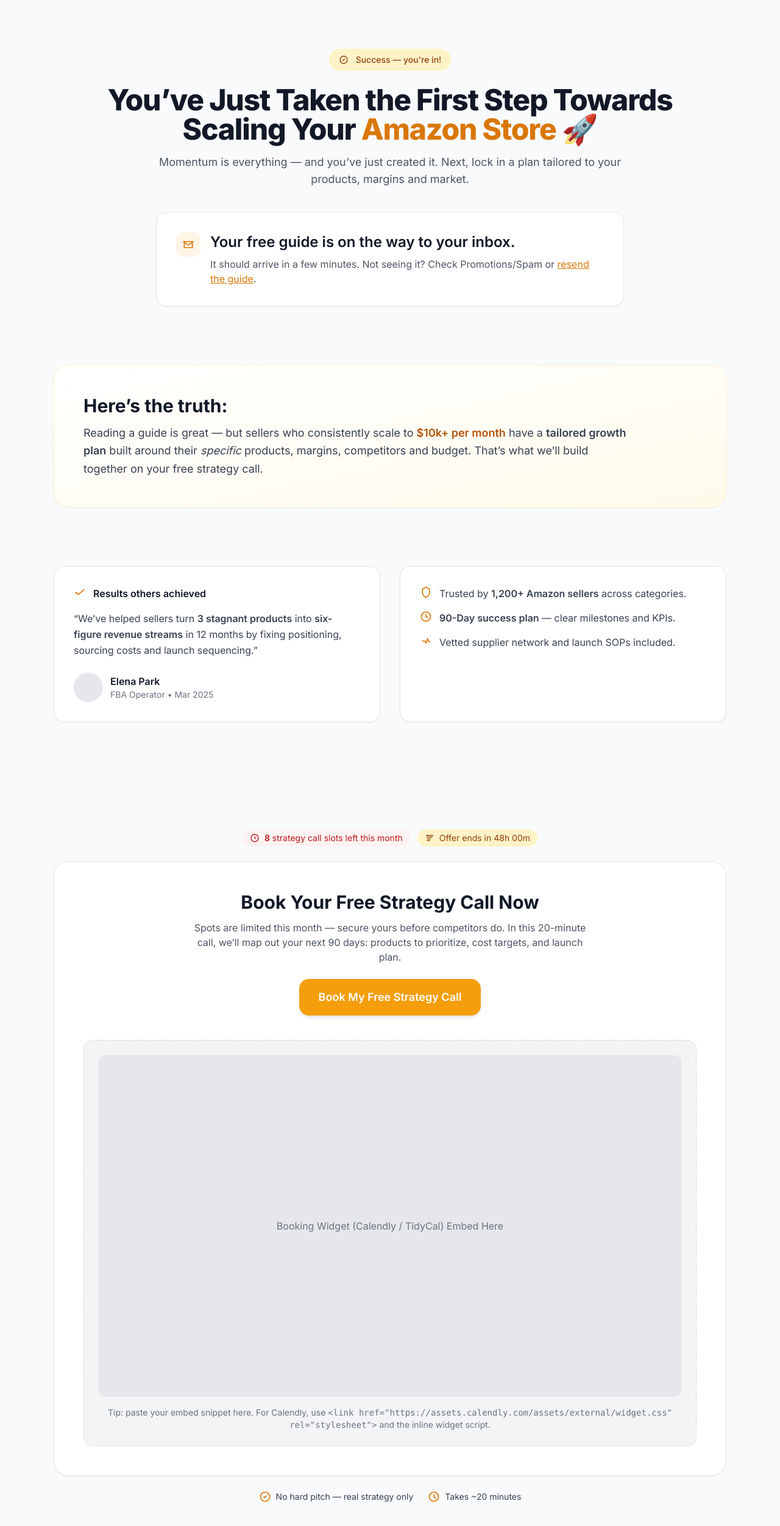
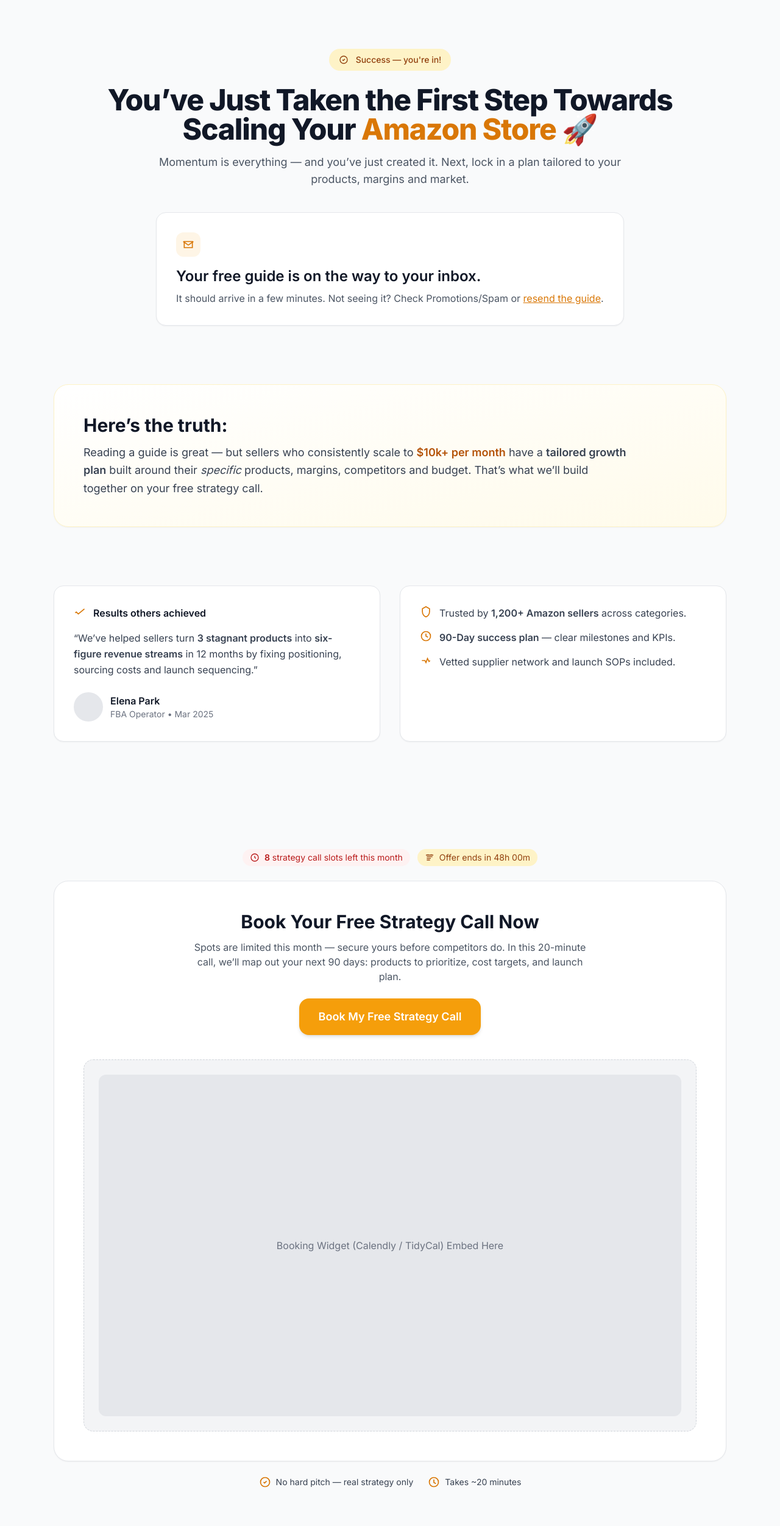
Before and after one commit to CodeVineDev/funneldemo, a website: page Pages/thankyou.html in a window 1280 px wide. Shown: the top 2502 px of the page at 61% size. Drawn offline with nearby package versions, Linux system fonts and the light colour scheme.

Commit message:
flex wrap

```diff
--- a/Pages/thankyou.html
+++ b/Pages/thankyou.html
@@ -53,7 +53,7 @@
 
             <!-- Confirmation Card -->
             <div class="mt-10 bg-white border border-gray-200 rounded-2xl shadow-sm p-8 max-w-3xl mx-auto text-left">
-                <div class="flex items-start gap-4">
+                <div class="flex flex-wrap items-start gap-4">
                     <div class="flex-shrink-0 w-10 h-10 rounded-xl bg-amber-500/10 flex items-center justify-center">
                         <!-- Mail Icon -->
                         <svg class="w-5 h-5 text-amber-600" viewBox="0 0 24 24" fill="none" stroke="currentColor"
@@ -160,7 +160,7 @@
                     <span><span id="slotsLeft" class="font-semibold">7</span> strategy call slots left this month</span>
                 </div>
                 <div id="cta-countdown"
-                    class="hidden md:inline-flex items-center gap-2 rounded-full bg-amber-100 text-amber-800 px-3 py-1">
+                    class="flex items-center gap-2 rounded-full bg-amber-100 text-amber-800 px-3 py-1">
                     <svg class="w-4 h-4" viewBox="0 0 24 24" fill="none" stroke="currentColor" stroke-width="2">
                         <path d="M3 6h18M8 6V4m8 2V4M5 10h14M5 14h10M5 18h8" />
                     </svg>
@@ -184,10 +184,10 @@
                     <div class="w-full h-[560px] bg-gray-200 rounded-xl flex items-center justify-center text-gray-500">
                         Booking Widget (Calendly / TidyCal) Embed Here
                     </div>
-                    <p class="mt-4 text-sm text-gray-500">Tip: paste your embed snippet here. For Calendly, use
+                    <!-- <p class="mt-4 text-sm text-gray-500">Tip: paste your embed snippet here. For Calendly, use
                         <code>&lt;link href="https://assets.calendly.com/assets/external/widget.css" rel="stylesheet"&gt;</code>
                         and the inline widget script.
-                    </p>
+                    </p> -->
                 </div>
             </div>
 
```
